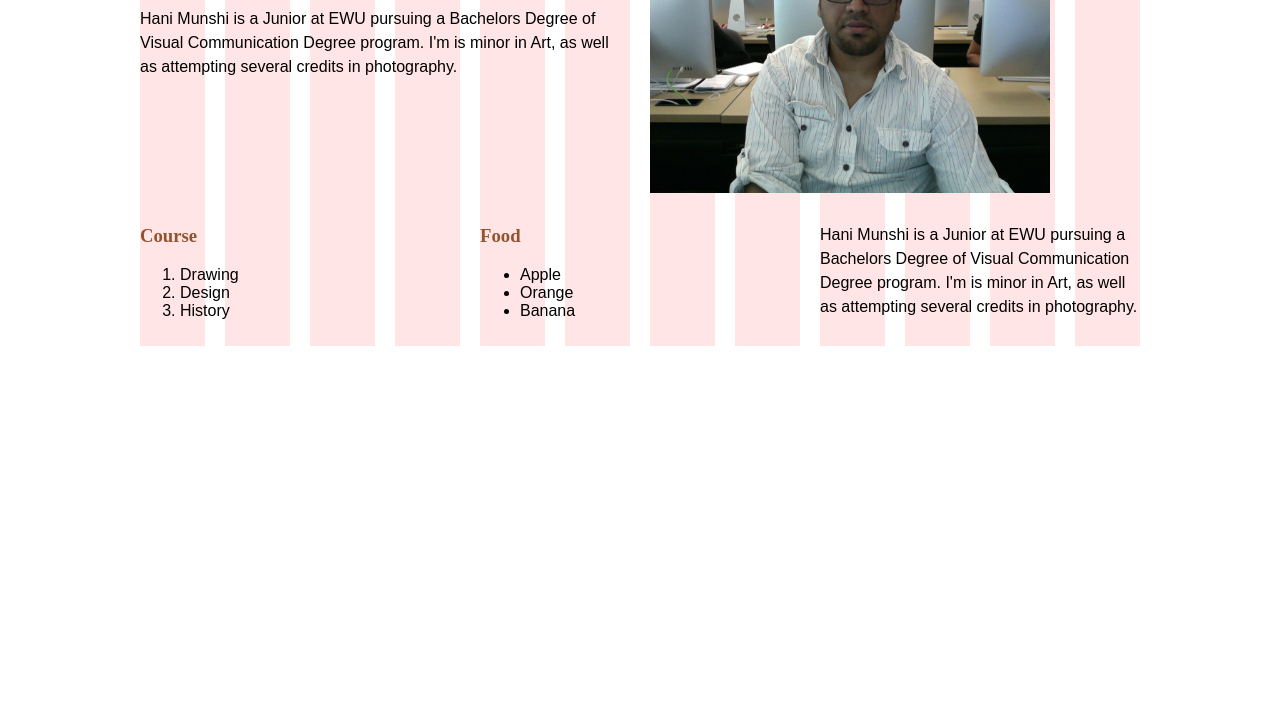
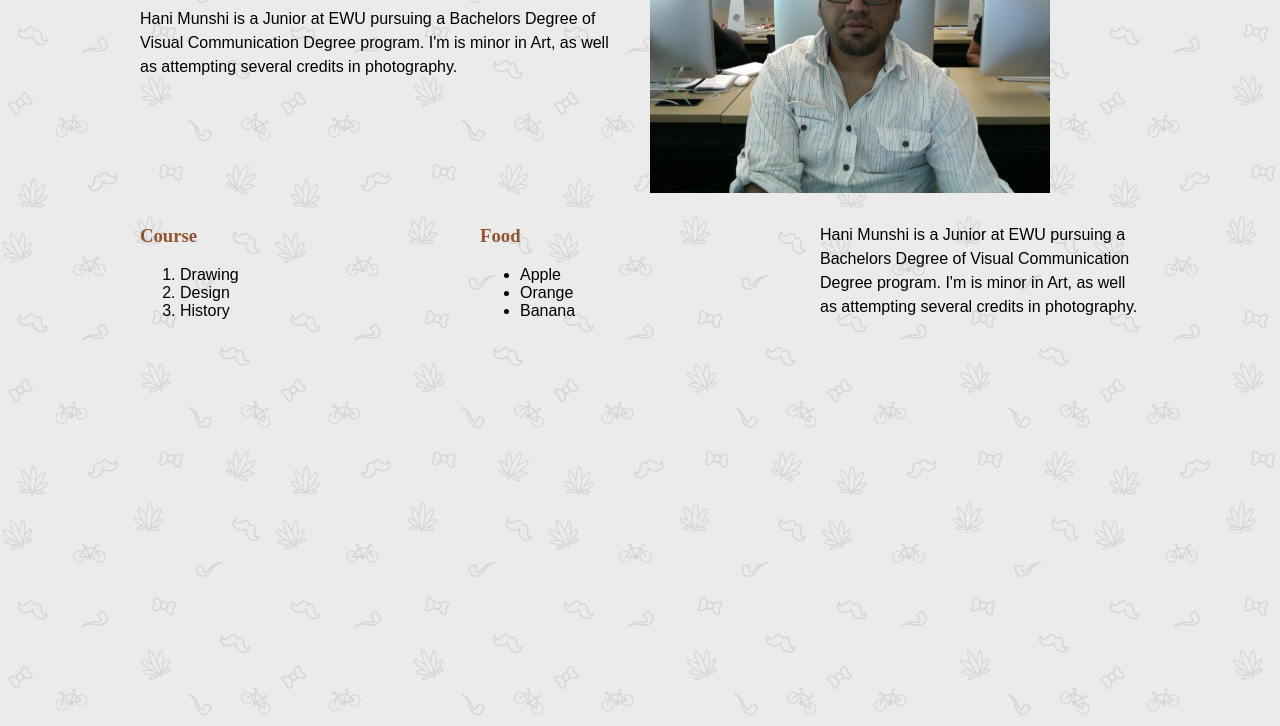
Before and after one commit to hani1980/p1-bio, a plain HTML site: page index.html in a window 1280 px wide. Shown: the part 74-800 px from the top of the page. Drawn offline with Linux system fonts and the light colour scheme; a web font is replaced by a local one.

Commit message:
Add background

```diff
--- a/css/styles.css
+++ b/css/styles.css
@@ -1,4 +1,8 @@
 /* Your Website Styles */
+body{
+	background: url("../img/bg.png");
+}
+
 img{
    	width: 400px;
    }
--- a/index.html
+++ b/index.html
@@ -13,7 +13,7 @@
 </head>
 <body>
 
-	<div class="container showgrid">
+	<div class="container ">
 		<!-- First Band -->
 
 		<div class= "grid_6 alpha">
```
Also changed, not shown: img/bg.png (renamed from img/sativa.png).
